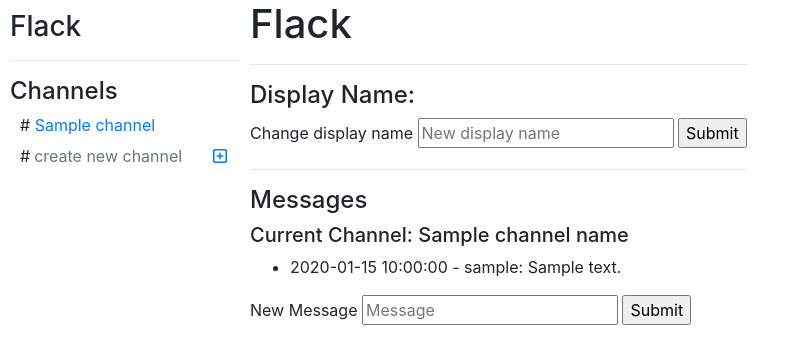
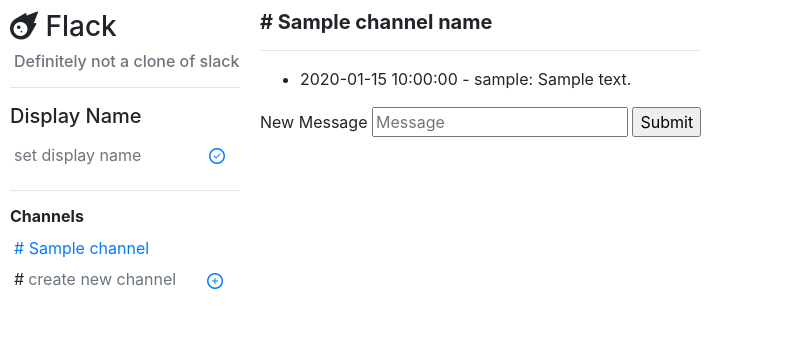
Before and after one commit to louissxu/cs50web-flack, a Flask app: template templates/index.html.jinja2 in a window 1280 px wide. Shown: the top 364 px of the page, without its empty margins (0-800 px from the left). Run offline with Flask 2, Linux system fonts and the light colour scheme; the template is opened without the code that fills it: most values are stand-ins (such as "Sample title", 1, 10 or a date in 2020); some libraries are stand-ins or nearby versions.

Commit message:
Improve sidebar UI.

```diff
--- a/application.py
+++ b/application.py
@@ -65,18 +65,25 @@ def channel_page(channel_name):
         channels_data = [{"name": channel.name, "url": url_for("channel_page", channel_name=channel.name)} for channel in channels]
         for c in (d for d in channels if d.name == channel_name):
             channel_messages = c.previous_messages()
-        return render_template("index.html.jinja2", channels=[{"name": channel.name, "url": url_for("channel_page", channel_name=channel.name)} for channel in channels], channel_messages=channel_messages)
+        return render_template("index.html.jinja2", channels=[{"name": channel.name, "url": url_for("channel_page", channel_name=channel.name)} for channel in channels], channel_name=channel_name, channel_messages=channel_messages)
         # return render_template("index.html.jinja2", channels=channels_data, channel_name=channel_name, channel_messages=channel_messages)
 
-@app.route("/channel/", methods=["POST"])
+@app.route("/channel/", methods=["GET", "POST"])
 def channel():
     '''Make new channel on successful POST.'''
 
+    # Redirect to index if GET
+    if request.method == "GET":
+        return redirect(url_for("index"))
+
     # Create channel if POST
-    if request.method == "POST":
+    else:
 
         new_channel = request.form.get("new_channel")
         # new_channel = new_channel.lower()
+
+        new_channel = new_channel.lower()
+        new_channel = new_channel.replace(" ", "_")
 
         for c in new_channel:
             if c not in allowed_channel_characters:
--- a/static/index.js
+++ b/static/index.js
@@ -6,6 +6,8 @@ document.addEventListener("DOMContentLoaded", () => {
     var url_parser = document.createElement("a")
     url_parser.href = url
     var url_pathname = url_parser.pathname
+
+    var channel_name;
 
     if (url_pathname == "/"){
         // Check for flashes and blank out old channel redirect if there are any flashes (ie stay on index page)
@@ -30,7 +32,7 @@ document.addEventListener("DOMContentLoaded", () => {
 
         if (url_path_array[1] == "channel"){
             // Pull channel_name from url path then set it to local storage
-            const channel_name = url_path_array[2]
+            channel_name = url_path_array[2]
             localStorage.setItem("channel_name", channel_name);
 
             // // Hack - Pull variable name from html content
@@ -38,13 +40,15 @@ document.addEventListener("DOMContentLoaded", () => {
         }
     }
 
-
-
     // Sets display name. Pulls from local storage if saved previously
     var display_name = null;
     if (localStorage.getItem("display_name") != null) {
         display_name = localStorage.getItem("display_name");
         document.querySelector("#display_name").innerHTML = display_name;
+        document.getElementById("new_display_name").placeholder = "change display name"
+    }
+    else {
+        document.querySelector("#display_name").innerHTML = "Display Name";
     }
 
     // Handles change display name form
--- a/static/style.css
+++ b/static/style.css
@@ -10,16 +10,21 @@
     padding: 10px;
 }
 
+#content {
+    padding: 10px;
+}
+
 #channel_list {
     list-style: none;
-    padding: 0px;
-    margin-left: 10px;
+    padding: 2px;
+    margin-left: 2px;
 }
 
-#channel_list li:before {
-    content: "# ";
+.fa-stack {
+    font-size: 0.5em;
 }
 
-#channel_list #new_channel_label:before {
-    content: "# ";
+.form-control:focus {
+    /* border-color: #ff80ff; */
+    box-shadow: 0px -1px 0px lightgray inset;
 }
--- a/templates/index.html.jinja2
+++ b/templates/index.html.jinja2
@@ -7,24 +7,46 @@ Flack
 {% block head %}
 <script src="https://cdnjs.cloudflare.com/ajax/libs/socket.io/2.3.0/socket.io.js" integrity="sha256-bQmrZe4yPnQrLTY+1gYylfNMBuGfnT/HKsCGX+9Xuqo=" crossorigin="anonymous"></script>
 <script src="/static/index.js"></script>
-
-<!-- Fontawesome icons -->
-<script src="https://kit.fontawesome.com/5eaa8e915c.js" crossorigin="anonymous"></script>
 {% endblock %}
 
 {% block sidebar %}
     <hr>
-    <h4>Channels</h4>
+    <h5 id="display_name"></h5>
+    <form id="change_display_name" class="form-inline">
+        <div class="input-group">
+            <label for="new_display_name"></label>
+            <input type="text" class="form-control border-0 m-0 pl-1" id="new_display_name" name="new_display_name" placeholder="set display name" autocomplete="off">
+            <div class="input-group-append">
+                <button class="btn btn-link" type="submit">
+                    <span class="fa-stack">
+                        <i class="far fa-circle fa-stack-2x"></i>
+                        <i class="fas fa-check fa-stack-1x"></i>
+                    </span>
+                </button>
+            </div>
+        </div>
+    </form>
+    <hr>
+    <h6><strong>Channels</strong></h6>
     <ul id="channel_list">
     {% for channel in channels %}
-        <li><a href={{channel["url"]}}>{{channel["name"]}}</a></li>
+        {% if channel["name"] == channel_name %}
+        <li><a href={{channel["url"]}}><strong># {{channel["name"]}}</strong></a></li>
+        {% else %}
+        <li><a href={{channel["url"]}}># {{channel["name"]}}</a></li>
+        {% endif %}
     {% endfor %}
         <form action="/channel/" method="POST" class="form-inline">
             <div class="input-group">
-                <label id="new_channel_label" for="new_channel"></label>
-                <input type="text" class="form-control border-0 pl-1 py-0" id="new_channel" name="new_channel" placeholder="create new channel">
+                <label id="new_channel_label" for="new_channel"># </label>
+                <input type="text" class="form-control border-0 pl-1" id="new_channel" name="new_channel" placeholder="create new channel" autocomplete="off">
                 <div class="input-group-append">
-                    <button class="btn btn-link" type="submit"><i class="far fa-plus-square"></i></button>
+                    <button class="btn btn-link" type="submit">
+                        <span class="fa-stack">
+                            <i class="far fa-circle fa-stack-2x"></i>
+                            <i class="fas fa-plus fa-stack-1x"></i>
+                        </span>
+                    </button>
                 </div>
             </div>
         </form>
@@ -33,18 +55,8 @@ Flack
 
 
 {% block body %}
-<h1>Flack</h1>
+<h5 id="channel_name"><strong># {{channel_name}}</strong></h5>
 <hr>
-<h4>Display Name: <a id="display_name"></a></h4>
-<form id="change_display_name">
-    <label for="new_display_name">Change display name</label>
-    <input type="text" id="new_display_name" name="new_display_name" placeholder="New display name">
-    <input type="submit" value="Submit">
-</form>
-
-<hr>
-<h4>Messages</h4>
-<h5>Current Channel: <a id="channel_name">{{channel_name}}</a></h5>
 <ul id="messages">
     {% for message in channel_messages %}
     <li>{{message.timestamp}} - {{message.username}}: {{message.message}}</li>
--- a/templates/layout.html.jinja2
+++ b/templates/layout.html.jinja2
@@ -11,9 +11,12 @@
         <!-- Our custom stylesheet -->
         <link rel="stylesheet" href="/static/style.css">
 
-        <!-- Font Awesome JS -->
+        {# <!-- Font Awesome JS -->
         <script defer src="https://use.fontawesome.com/releases/v5.0.13/js/solid.js" integrity="sha384-tzzSw1/Vo+0N5UhStP3bvwWPq+uvzCMfrN1fEFe+xBmv1C/AtVX5K0uZtmcHitFZ" crossorigin="anonymous"></script>
-        <script defer src="https://use.fontawesome.com/releases/v5.0.13/js/fontawesome.js" integrity="sha384-6OIrr52G08NpOFSZdxxz1xdNSndlD4vdcf/q2myIUVO0VsqaGHJsB0RaBE01VTOY" crossorigin="anonymous"></script>
+        <script defer src="https://use.fontawesome.com/releases/v5.0.13/js/fontawesome.js" integrity="sha384-6OIrr52G08NpOFSZdxxz1xdNSndlD4vdcf/q2myIUVO0VsqaGHJsB0RaBE01VTOY" crossorigin="anonymous"></script> #}
+
+        <!-- Fontawesome icons -->
+        <script src="https://kit.fontawesome.com/5eaa8e915c.js" crossorigin="anonymous"></script>
 
         <!-- jQuery CDN - Slim version (=without AJAX) -->
         <script src="https://code.jquery.com/jquery-3.3.1.slim.min.js" integrity="sha384-q8i/X+965DzO0rT7abK41JStQIAqVgRVzpbzo5smXKp4YfRvH+8abtTE1Pi6jizo" crossorigin="anonymous"></script>
@@ -50,7 +53,8 @@
             <!-- Sidebar -->
             <nav id="sidebar">
                 <div class="sidebar-header">
-                    <h3>Flack</h3>
+                    <h3><i class="fas fa-meteor"></i> Flack</h3>
+                    <h6 class="pl-1 text-muted">Definitely not a clone of slack</h6>
                 </div>
 
                 {% block sidebar %}
```
